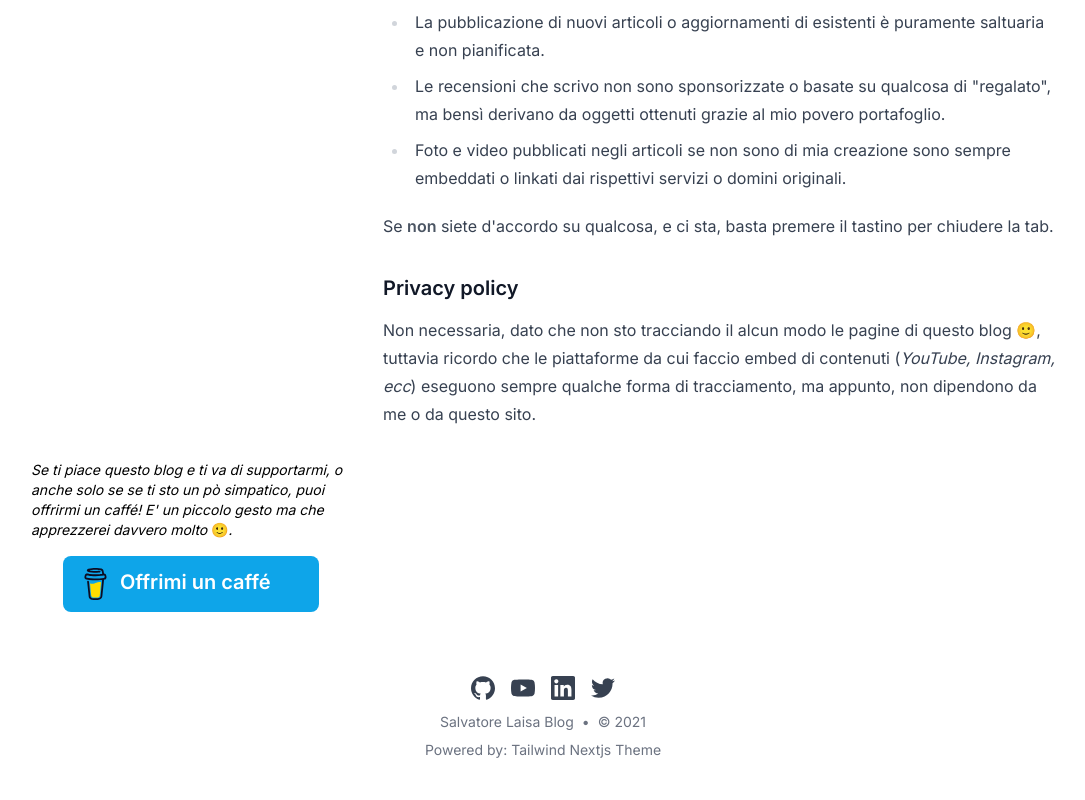
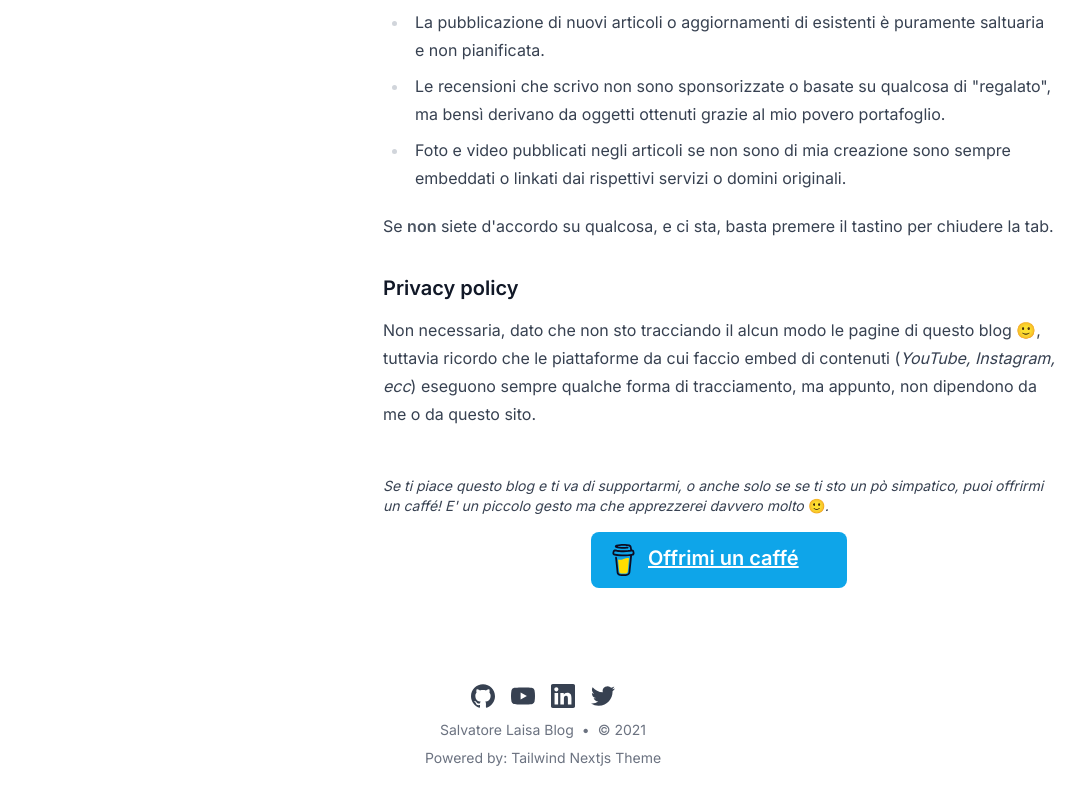
Before and after one commit to moebiusmania/salvatorelaisa.blog, a Next.js app: page /about in a window 1280 px wide. Shown: the part 745-1545 px from the top of the page, without its empty margins (97-1182 px from the left). Built offline with nearby package versions, Linux system fonts and the light colour scheme.

Commit message:
fix: Tip component in large screen layout

```diff
--- a/components/Tip.js
+++ b/components/Tip.js
@@ -1,7 +1,11 @@
 import Coffee from '@/components/Coffee'
 
-const Tip = () => (
-  <section>
+const Tip = (props) => {
+  const isLargeScreen = props.isLargeScreen || false
+  const mq = isLargeScreen ? 'hidden xl:block' : 'xl:hidden'
+
+  return (
+    <section className={`${mq} !border-t-0`}>
       <p className="mb-4 italic text-sm">
         Se ti piace questo blog e ti va di supportarmi, o anche solo se se ti sto un pò simpatico,
         puoi offrirmi un caffé! E' un piccolo gesto ma che apprezzerei davvero molto{' '}
@@ -12,5 +16,6 @@ const Tip = () => (
       </div>
     </section>
   )
+}
 
 export default Tip
--- a/layouts/PostLayout.js
+++ b/layouts/PostLayout.js
@@ -78,7 +78,7 @@ export default function PostLayout({ children, frontMatter, next, prev }) {
             </dl>
             <div className="divide-y divide-gray-200 dark:divide-gray-700 xl:pb-0 xl:col-span-3 xl:row-span-2">
               <div className="pt-10 pb-8 prose dark:prose-dark max-w-none">{children}</div>
-              <div className="pt-6 pb-6 text-sm text-gray-700 dark:text-gray-300">
+              <div className="pt-6 pb-6 text-sm text-gray-700 dark:text-gray-300 mb-6">
                 <Link href={discussUrl(slug)} rel="nofollow noopener noreferrer">
                   {'Parlane su Twitter'}
                 </Link>
@@ -87,6 +87,7 @@ export default function PostLayout({ children, frontMatter, next, prev }) {
                   {'Vedi su GitHub'}
                 </Link>
               </div>
+              <Tip isLargeScreen={true} />
             </div>
             <footer>
               <div className="text-sm font-medium leading-5 divide-gray-200 xl:divide-y dark:divide-gray-700 xl:col-start-1 xl:row-start-2">
--- a/pages/about.js
+++ b/pages/about.js
@@ -77,7 +77,7 @@ export default function About() {
               tastino per chiudere la tab.
             </p>
             <h3>Privacy policy</h3>
-            <p>
+            <p className="mb-12">
               Non necessaria, dato che non sto tracciando il alcun modo le pagine di questo blog{' '}
               <span role="img" aria-label="smile">
                 🙂
@@ -86,6 +86,7 @@ export default function About() {
               <i>YouTube, Instagram, ecc</i>) eseguono sempre qualche forma di tracciamento, ma
               appunto, non dipendono da me o da questo sito.
             </p>
+            <Tip isLargeScreen={true} />
           </div>
           <Tip />
         </div>
```
Lines whose indentation alone changed are shown as unchanged.
